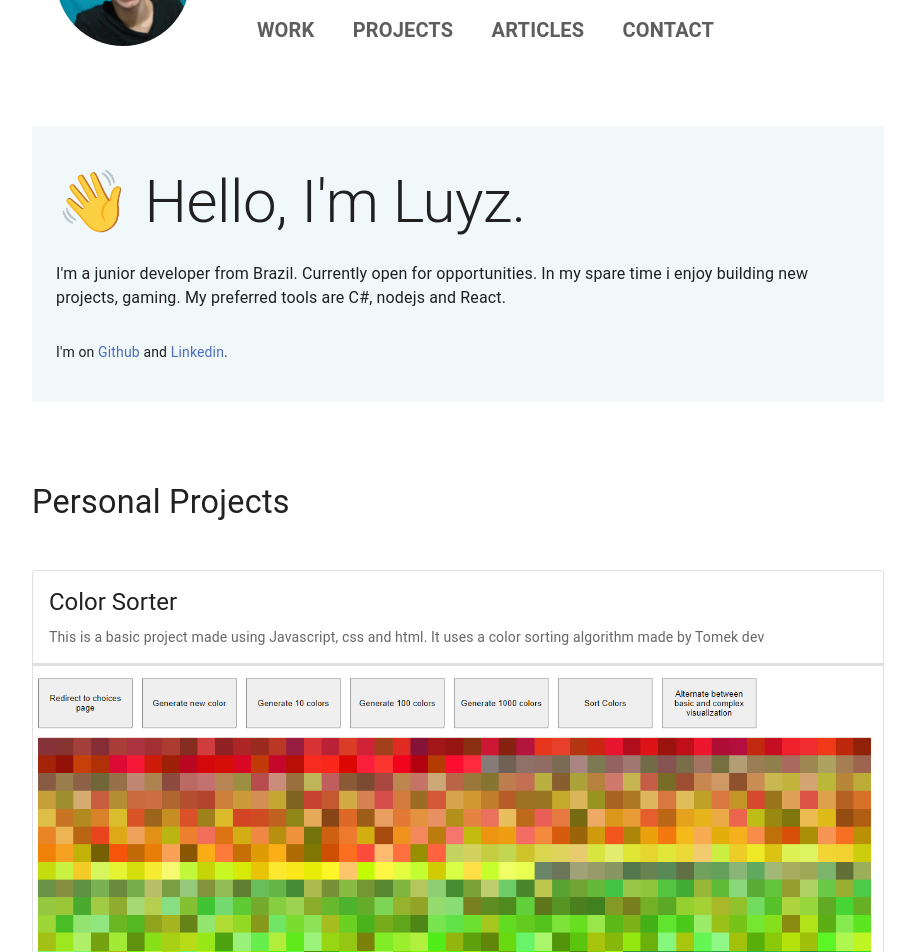
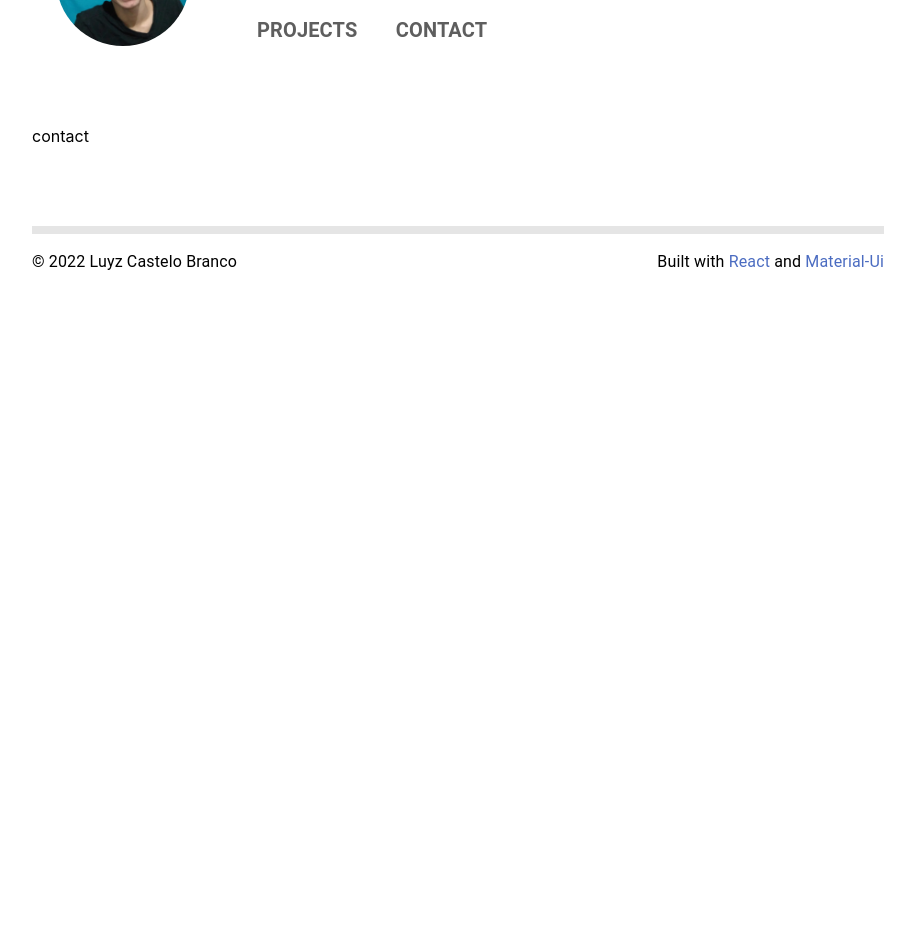
Before and after one commit to Luyz-Castelo/portfolio, a React (Create React App) app: page /contact in a window 1280 px wide. Shown: the part 120-1072 px from the top of the page, without its empty margins (182-1097 px from the left). After the commit the page ends 800 px from the top, so only its background shows below. Built offline with nearby package versions, Linux system fonts and the light colour scheme.

Commit message:
Creation of routing inside project

```diff
--- a/package.json
+++ b/package.json
@@ -15,10 +15,14 @@
     "@types/node": "^16.18.4",
     "@types/react": "^18.0.25",
     "@types/react-dom": "^18.0.9",
+    "localforage": "^1.10.0",
+    "match-sorter": "^6.3.1",
     "npm": "^9.1.3",
     "react": "^18.2.0",
     "react-dom": "^18.2.0",
+    "react-router-dom": "^6.4.5",
     "react-scripts": "5.0.1",
+    "sort-by": "^1.2.0",
     "start": "^5.1.0",
     "typescript": "^4.9.3",
     "web-vitals": "^2.1.4"
--- a/src/App.tsx
+++ b/src/App.tsx
@@ -1,18 +1,16 @@
 import theme from './App.theme';
-import { Container, CssBaseline, ThemeProvider } from '@mui/material';
+import { Container, ThemeProvider } from '@mui/material';
 import { Header } from './components/Header/Header';
 import { Footer } from './components/Footer/Footer';
-import { IntroductionText } from './components/IntroductionText/IntroductionText';
-import { ProjectShowcase } from './components/ProjectShowcase/ProjectShowcase';
+import { router } from './helpers/router/router'
+import { RouterProvider } from "react-router-dom";
 
 export const App = () => {
   return (
     <ThemeProvider theme={theme}>
       <Container maxWidth='md' sx={{ padding: '4vh 4vw' }}>
-        <CssBaseline />
         <Header />
-        <IntroductionText />
-        <ProjectShowcase />
+        <RouterProvider router={router} />
         <Footer />
       </Container>
     </ThemeProvider>
--- a/src/components/Header/Header.tsx
+++ b/src/components/Header/Header.tsx
@@ -14,6 +14,7 @@ export const Header = () => {
     <ThemeProvider theme={theme}>
       <header style={{ marginBottom: '10vh' }}>
         <Container>
+          {/* Maybe change this to flex container */}
           <Grid container position='relative'>
             <Grid xs={2} md={2}>
               <Link href='/'>
@@ -32,22 +33,12 @@ export const Header = () => {
               </Grid>
 
               <Container id='links'>
-                <Link href='https://github.com/Luyz-Castelo'>
-                  <Typography variant='h6'>
-                    Work
-                  </Typography>
-                </Link>
-                <Link href='https://github.com/Luyz-Castelo'>
+                <Link href='/projects'>
                   <Typography variant='h6'>
                     Projects
                   </Typography>
                 </Link>
-                <Link href='https://github.com/Luyz-Castelo'>
-                  <Typography variant='h6'>
-                    Articles
-                  </Typography>
-                </Link>
-                <Link href='https://github.com/Luyz-Castelo'>
+                <Link href='/contact'>
                   <Typography variant='h6'>
                     Contact
                   </Typography>
--- a/src/components/ProjectShowcase/ProjectShowcase.tsx
+++ b/src/components/ProjectShowcase/ProjectShowcase.tsx
@@ -11,9 +11,9 @@ export const ProjectShowcase = () => {
         </Typography>
       </Container>
       <Container>
-        {projects.map(({ title, description, imageSrc, imageAlt, projectLink }) => {
+        {projects.map(({ title, description, imageSrc, imageAlt, projectLink }, index) => {
           return (
-              <Card variant='outlined'>
+            <Card key={index} variant='outlined'>
               <CardContent>
                 <Typography gutterBottom variant="h5" component="div">
                   {title}
--- /dev/null
+++ b/src/helpers/router/router.tsx
@@ -0,0 +1,19 @@
+import { createBrowserRouter } from "react-router-dom";
+import { Contact } from "../../pages/Contact/Contact";
+import { Home } from "../../pages/Home/Home";
+import { Projects } from "../../pages/Projects/Projects";
+
+export const router = createBrowserRouter([
+  {
+    path: '/',
+    element: <Home />
+  },
+  {
+    path: '/projects',
+    element: <Projects />
+  },
+  {
+    path: '/contact',
+    element: <Contact />
+  }
+]);
--- /dev/null
+++ b/src/pages/Contact/Contact.tsx
@@ -0,0 +1,7 @@
+export const Contact = () => {
+  return (
+    <>
+      contact
+    </>
+  )
+}
--- /dev/null
+++ b/src/pages/Home/Home.tsx
@@ -0,0 +1,11 @@
+import { IntroductionText } from "../../components/IntroductionText/IntroductionText"
+import { ProjectShowcase } from "../../components/ProjectShowcase/ProjectShowcase"
+
+export const Home = () => {
+  return (
+    <>
+      <IntroductionText />
+      <ProjectShowcase />
+    </>
+  )
+}
--- /dev/null
+++ b/src/pages/Projects/Projects.tsx
@@ -0,0 +1,7 @@
+export const Projects = () => {
+  return (
+    <>
+      projects
+    </>
+  )
+}
```
Lines whose indentation alone changed are shown as unchanged.
